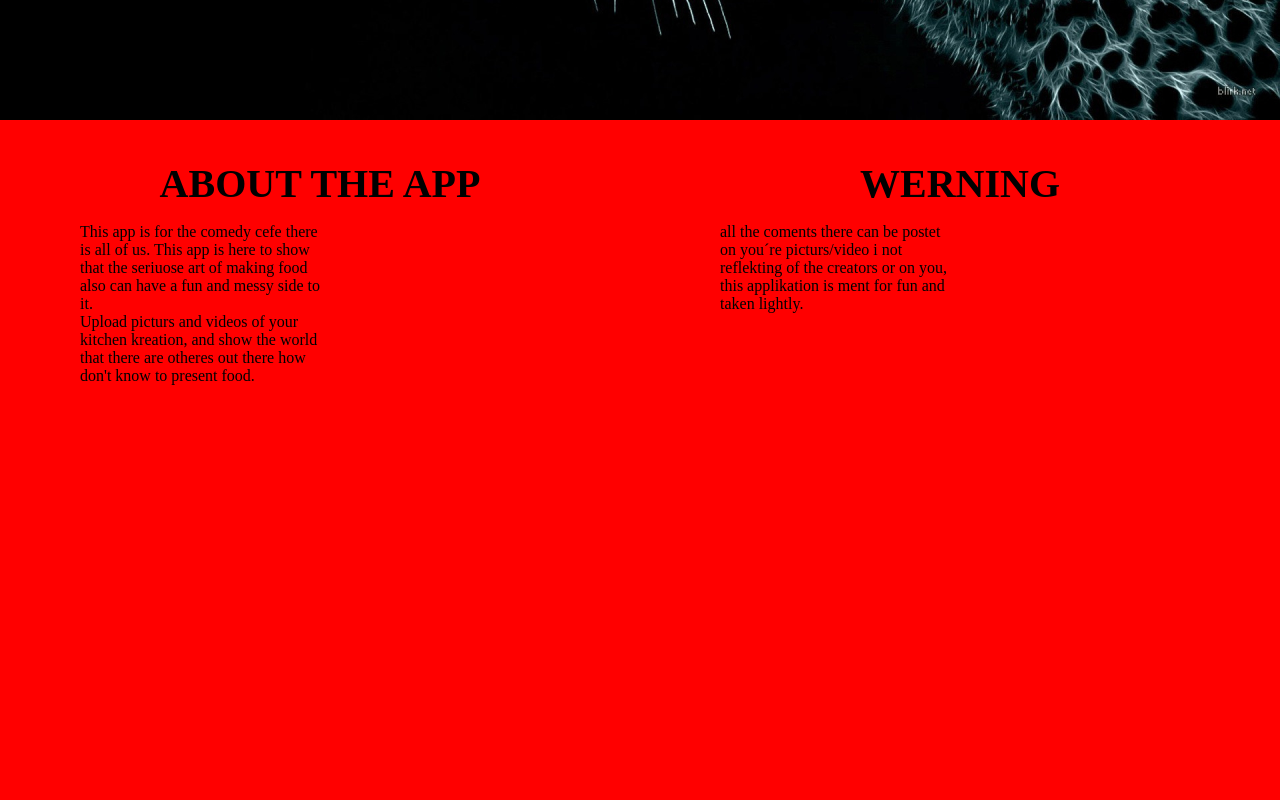
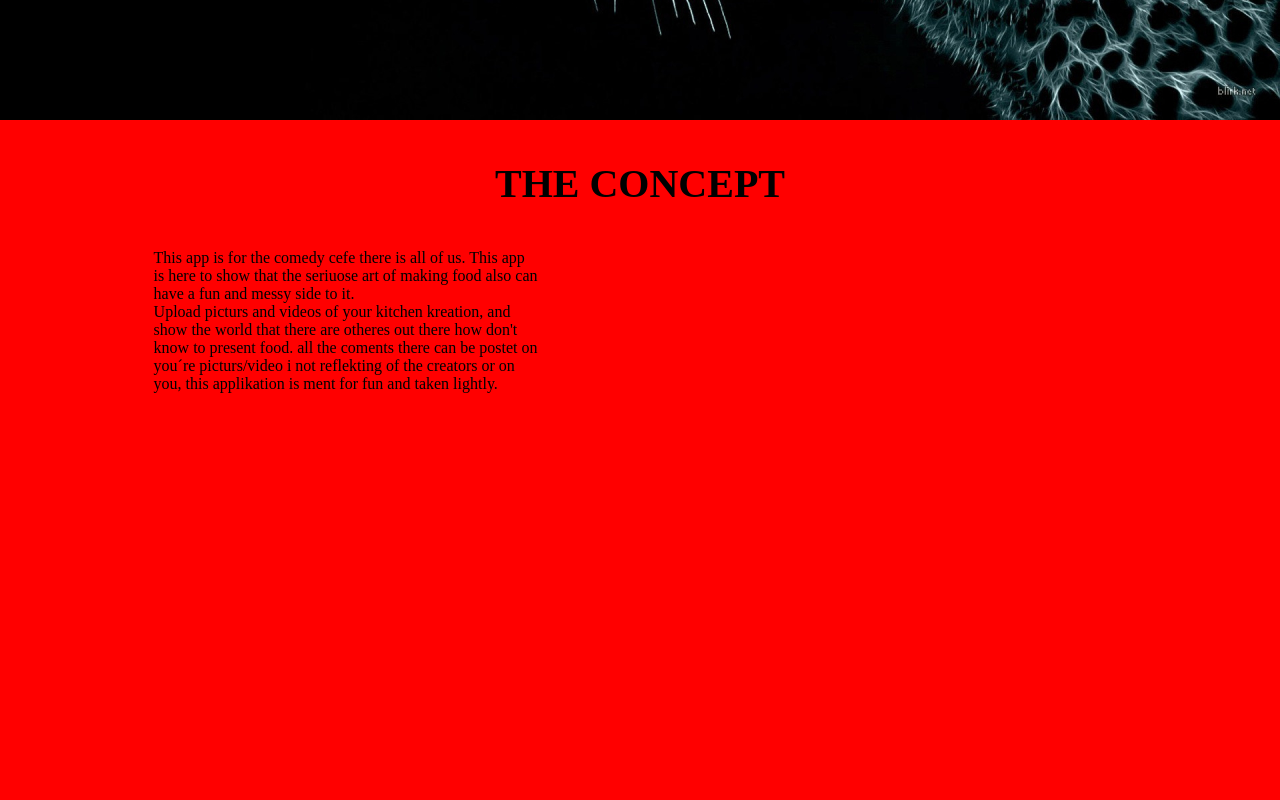
Before and after one commit to BuckyLaR/roastMyFood, a plain HTML site: page index.html in a window 1280 px wide. Shown: the part 680-1480 px from the top of the page. Drawn offline with Linux system fonts and the light colour scheme.

Commit message:
rettelser

```diff
--- a/assets/css/master.css
+++ b/assets/css/master.css
@@ -84,25 +84,16 @@ nav a:active {
     width: 100%;
     overflow: hidden;
     background-color: red;
-    display: flex;
-    flex-direction: row;
-}
-
-#section2 .flex {
-    width: 40vw;
-    flex-direction: column;
-    top: 30vh;
-    flex: 1;
 }
 
 #section2 h2 {
     position: relative;
-    margin: 0;
 }
 
 #section2 p {
-    width: 30vh;
-    padding-left: 10vh;
+    width: 30vw;
+    padding: 2%;
+    margin-left: 10vw;
 }
 
 #section3 {
--- a/index.html
+++ b/index.html
@@ -17,7 +17,7 @@
                 <ul>
                   <li><a onclick="section1()">home</a></li>
                   <li><a onclick="section2()">koncept</a></li>
-                  <li><a onclick="section3()">download</a></li>
+                  <li><a onclick="section3()">social media</a></li>
                 </ul>
             </nav>
         <img class=header_picture src="assets/images/test_pictures.jpg" alt="test_pictures">
@@ -28,16 +28,10 @@
 
 
         <section id="section2">
-            <div class="flex">
-                <h2>About the app</h2>
+            <h2>The concept</h2>
                 <p>This app is for the comedy cefe there is all of us. This app is here to show that the seriuose art of making food also can have a fun and messy side to it.<br> Upload
-                picturs and videos of your kitchen kreation, and show the world that there are otheres out there how don't know to present food.</p>
-            </div>
-
-            <div class="flex">
-                <h2>Werning</h2>
-                <p>all the coments there can be postet on you´re picturs/video i not reflekting of the creators or on you, this applikation is ment for fun and taken lightly.</p>
-            </div>
+                picturs and videos of your kitchen kreation, and show the world that there are otheres out there how don't know to present food.
+                all the coments there can be postet on you´re picturs/video i not reflekting of the creators or on you, this applikation is ment for fun and taken lightly.</p>
         </section>
 
 
```
